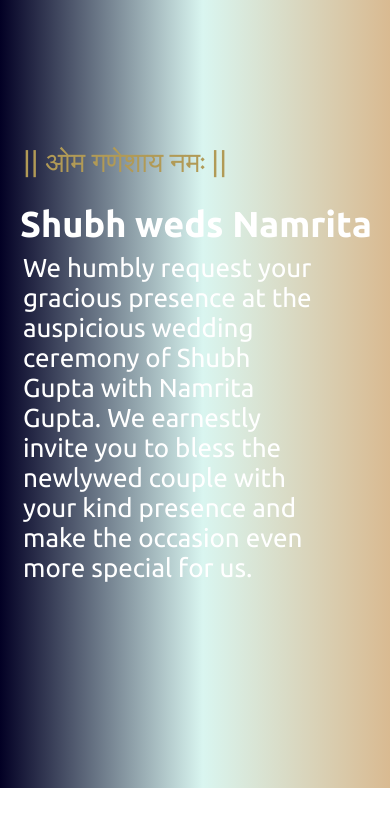
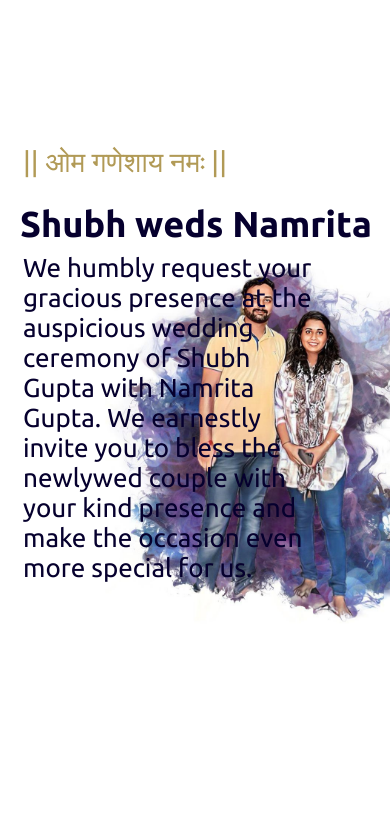
Before and after one commit to ShubhGupta29/Shubrita, a website: page index.html in a window 390 px wide. Shown: the part 56-890 px from the top of the page. Drawn offline with nearby package versions, Linux system fonts and the light colour scheme; a script that the page names is missing; a small style sheet from the web is missing.

Commit message:
BugFix/Enhancement

```diff
--- a/index.html
+++ b/index.html
@@ -154,7 +154,7 @@
                     <p>
                     <h1>Namrita Gupta</h1>
                     <div>
-                        <div class="text-3">Sunil Gupta and Nisha Gupta</div>
+                        <div class="text-3">D/O Nisha Gupta and Sunil Gupta</div>
                         <div class="text-3">B.L Gupta and Sushila Gupta</div>
                         <div class="text-3">Abhishek Gupta</div>
                     </div>
@@ -164,7 +164,7 @@
                     <img src="images/Shubh_1_Caricature.jpg" alt="" width="300px" height="300px" style="z-index: -10;">
                     <p>
                     <h1>Shubh Gupta</h1>
-                    <div class="text-3">Achal Gupta and Kiran Gupta</div>
+                    <div class="text-3">S/O Kiran Gupta and Achal Gupta</div>
                     <div class="text-3">Late Ramesh Chandra Gupta and Satyabhama Gupta</div>
                     <div class="text-3">Laabh Gupta</div>
                     </p>
--- a/style.css
+++ b/style.css
@@ -290,7 +290,7 @@ section .title::after {
 .home {
     display: flex;
     height: 100vh;
-    color: #fff;
+    color: #06002E;
     min-height: 500px;
     background-size: cover;
     background-attachment: fixed;
@@ -298,8 +298,11 @@ section .title::after {
     /* background: url('images/homepage_background.mp4') center center / cover no-repeat; */
     object-fit: cover;
     /* background: linear-gradient(to right, #050505, #161209, #2a210f); */
-    background: rgb(2, 0, 36);
-    background: linear-gradient(90deg, rgba(2, 0, 36, 1) 0%, rgba(179, 236, 225, 0.499124649859944) 52%, rgba(217, 186, 145, 1) 100%);
+    background: url(images/Couple_1_caricature.jpg);
+    background-repeat: no-repeat;
+    background-position-x: 800px;
+    background-position-y: 150px;
+    background-size: 800px 800px;
     /* background-image: url(images/SN-Logo.ico); */
     /* background-size: 400% 400%; */
     /* animation: aniBack 10s infinite ease-in-out; */
@@ -365,7 +368,7 @@ section .title::after {
     animation-duration: 1s;
     animation-fill-mode: both;
     animation-timing-function: ease-in-out;
-    color: white;
+    color: #5e9a8e;
     padding-top: 18px;
 }
 
@@ -442,7 +445,7 @@ section .title::after {
 }
 
 .unHoveredColor {
-    color: white;
+    color: #5e9a8e;
 }
 
 .home .home-content .text-3 {
@@ -1229,6 +1232,14 @@ form #messageForm .message-box {
         font: 12px;
     }
 
+    .home{
+    background: url(images/Couple_1_caricature.jpg);
+    background-repeat: no-repeat;
+    background-position-x: 70px;
+    background-position-y: 300px;
+    background-size: 400px 400px;
+    }
+
     .home .home-content .text-2 {
         font-size: 60px;
     }
```
